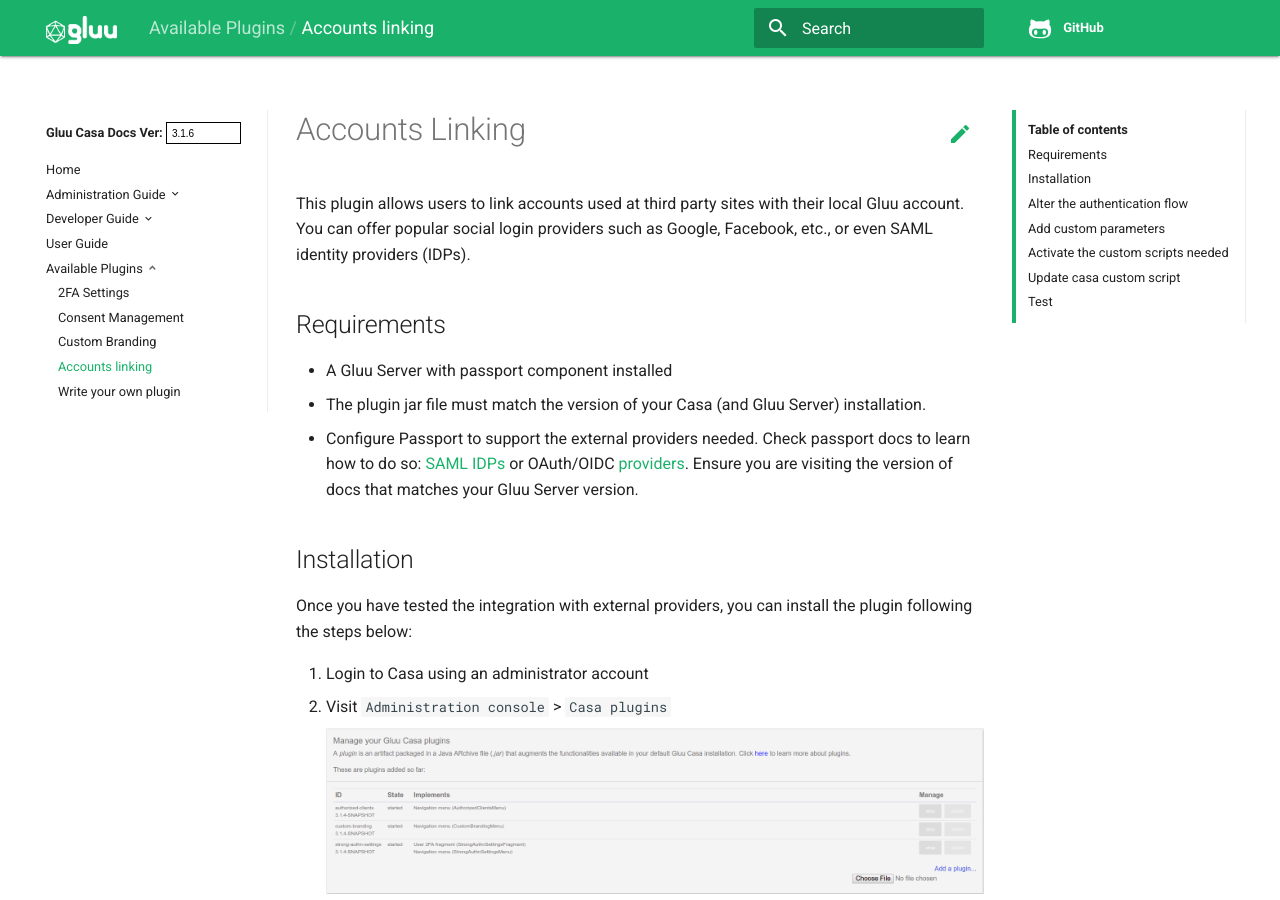
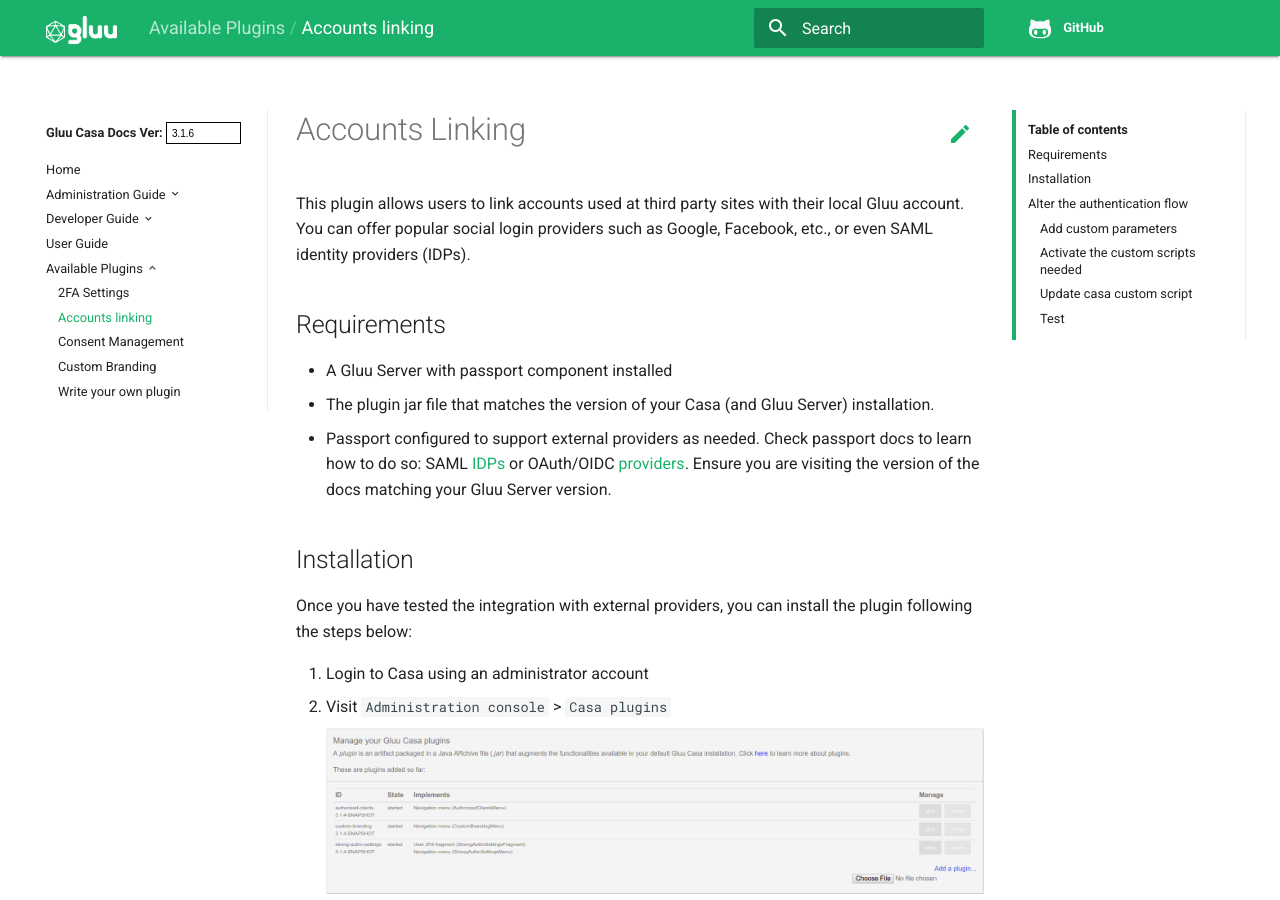
Before and after one commit to shmorri/docs-casa-prod, an MkDocs documentation site: the page built from docs/source/plugins/account-linking.md, in a window 1280 px wide and 900 px high. Built offline with MkDocs 1.6.1, drawn with Linux system fonts in a browser that asks for light colours; old or Windows-style settings are respelled for this version of MkDocs; some of the changed text lies outside the part shown.

Commit message:
Some acct linking rephrase

```diff
--- a/docs/mkdocs.yml
+++ b/docs/mkdocs.yml
@@ -48,7 +48,7 @@ pages:
 - User Guide : 'user-guide.md'
 - Available Plugins:
     - '2FA Settings': 'plugins/2fa-settings.md'
+    - 'Accounts linking': 'plugins/account-linking.md'
     - 'Consent Management': 'plugins/consent-management.md'
     - 'Custom Branding': 'plugins/custom-branding.md'
-    - 'Accounts linking': 'plugins/account-linking.md'
     - 'Write your own plugin': 'plugins/writing-plugins.md'
--- a/docs/source/plugins/account-linking.md
+++ b/docs/source/plugins/account-linking.md
@@ -6,9 +6,9 @@ This plugin allows users to link accounts used at third party sites with their l
 
 - A Gluu Server with passport component installed
 
-- The plugin jar file must match the version of your Casa (and Gluu Server) installation.
+- The plugin jar file that matches the version of your Casa (and Gluu Server) installation.
 
-- Configure Passport to support the external providers needed. Check passport docs to learn how to do so: [SAML IDPs](https://www.gluu.org/docs/ce/authn-guide/inbound-saml-passport/) or OAuth/OIDC [providers](https://www.gluu.org/docs/ce/authn-guide/passport/). Ensure you are visiting the version of docs that matches your Gluu Server version.
+- Passport configured to support external providers as needed. Check passport docs to learn how to do so: SAML [IDPs](https://www.gluu.org/docs/ce/authn-guide/inbound-saml-passport/) or OAuth/OIDC [providers](https://www.gluu.org/docs/ce/authn-guide/passport/). Ensure you are visiting the version of the docs matching your Gluu Server version.
 
 ## Installation
 
@@ -32,7 +32,7 @@ So far, users will be able to see an "Accounts linking" menu added. From there t
 
 These are the steps required so the Casa authentication flow does not require users to enter a username and password combination, but leverage the credentials already existing in an external provider.
 
-## Add custom parameters
+### Add custom parameters
 
 Add a custom parameter for authorization requests in your Gluu Server:
 
@@ -46,13 +46,13 @@ Add a custom parameter for authorization requests in your Gluu Server:
 released from the external provider to oxAuth are updated in local LDAP. Attributes not received are flushed. If you don't
 want the update to take place, please also add a oxauth custom param with name `skipPassportProfileUpdate`
 
-## Activate the custom scripts needed
+### Activate the custom scripts needed
 
 While configuring Passport earlier, you enabled one or more authentication scripts (ie. `passport_social`/`passport_saml`). In oxTrust go to `Configuration` > `Manage custom scripts` and for every script you enabled, add a configuration parameter with name `authz_req_param_provider` and set its value to the custom authorization parameter created earlier (eg. custParamCasaPassport).
 
-## Update casa custom script
+### Update casa custom script
 
-Since the *standard* authentication flow will be different, the `casa` script contents must be updated. Expand the row corresponding to Casa script, back up the current script contents and then replace with those found [here](https://github.com/GluuFederation/casa-ee-plugins/raw/master/account-linking/extras/casa.py)
+Since the *standard* authentication flow will be different, the `casa` script contents must be updated. Expand the row corresponding to Casa script, back up the current script contents and then replace with those found [here](https://github.com/GluuFederation/casa-ee-plugins/raw/master/account-linking/extras/casa.py).
 
 Press the update button at the bottom of the page.
 
```
Also changed, not shown: other parts of docs/source/plugins/account-linking.md (+3 -3 lines), docs/source/index.md (+1 -1 lines).
